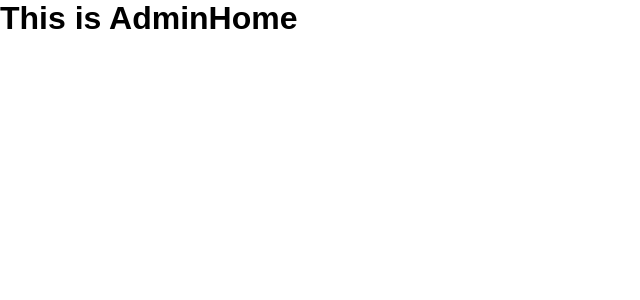
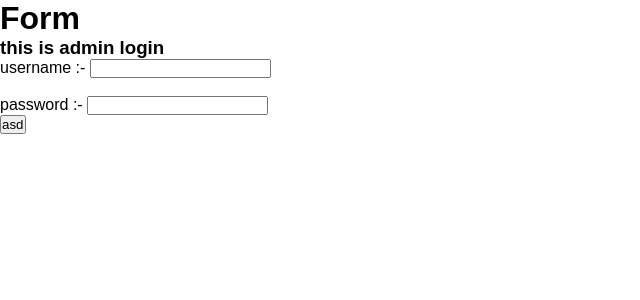
Before and after one commit to zohaibJR/MovieMinded, a React (Vite) app in the folder moviebase/: page /admin in a window 1280 px wide. Shown: the top 300 px of the page, without its empty margins (0-640 px from the left). Built offline with nearby package versions, Linux system fonts and the light colour scheme.

Commit message:
Project Setup Database is to be added

```diff
--- a/moviebase/src/App.jsx
+++ b/moviebase/src/App.jsx
@@ -5,11 +5,12 @@ import NavBar from './Componenets/Navbar/NavBar';
 import SearchPage from './Pages/Search.jsx';
 import AboutusPage from './Pages/Aboutus.jsx';
 import AdminLogin from "./Pages/AdminLogin.jsx"
+import AdminHome from './Pages/AdminHome.jsx';
 
 // Wrapper component to use hooks like useLocation
 function AppContent() {
   const location = useLocation();
-  const hideNavbarOnPaths = ['/admin']; // Add paths where you want to hide the navbar
+  const hideNavbarOnPaths = ['/admin', '/Adminhome']; // Add paths where you want to hide the navbar
   const shouldShowNavbar = !hideNavbarOnPaths.includes(location.pathname);
 
   return (
@@ -22,6 +23,7 @@ function AppContent() {
 
         {/* ------------ ADMIN ---------------- */}
         <Route path="/admin" element={<AdminLogin />} />
+        <Route path="/Adminhome" element={<AdminHome/>} />
 
 
       </Routes>
--- a/moviebase/src/Componenets/Navbar/NavBar.css
+++ b/moviebase/src/Componenets/Navbar/NavBar.css
@@ -43,7 +43,7 @@
     position: absolute;
     width: 0%;
     height: 3px;
-    background-color: #b81d24; /* neon green */
+    background-color: #ff0000; /* neon green */
     left: 0;
     bottom: -5px;
     transition: width 0.3s ease;
@@ -54,7 +54,7 @@
 }
 
 .NavBar ul li a:hover {
-    color: #b81d24;
+    color: #ff0000;
 }
 
 .ProfileAvatar
--- /dev/null
+++ b/moviebase/src/Pages/AdminHome.jsx
@@ -0,0 +1,11 @@
+import React from 'react'
+
+const AdminHome = () => {
+  return (
+    <div>
+        <h1>AdminHome</h1>
+    </div>
+  )
+}
+
+export default AdminHome
--- a/moviebase/src/Pages/AdminLogin.jsx
+++ b/moviebase/src/Pages/AdminLogin.jsx
@@ -1,8 +1,27 @@
 import React from 'react'
+import { useNavigate } from 'react-router-dom'
 
 const AdminHome = () => {
+
+      const navigate = useNavigate();
+
+        const goToAdminHome = () => {
+          navigate('/Adminhome')
+        }
+
   return (
-    <div><h1>This is AdminHome</h1></div>
+    <div className='mainForm'>
+      <h1>Form</h1>
+      <h3>this is admin login</h3>
+      <label htmlFor="">username :- </label>
+      <input type="text" />
+      <br />
+      <br />
+      <label htmlFor="">password :- </label>
+      <input type="text" />
+      <br />
+      <button onClick={goToAdminHome} >asd</button>
+    </div>
   )
 }
 
```
